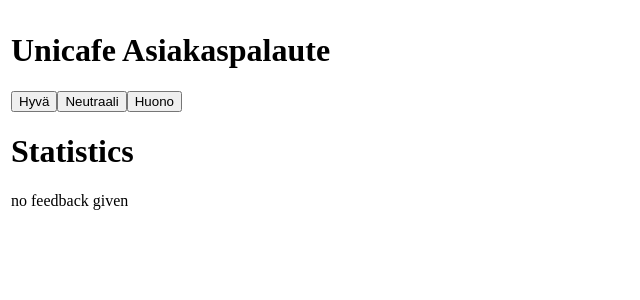
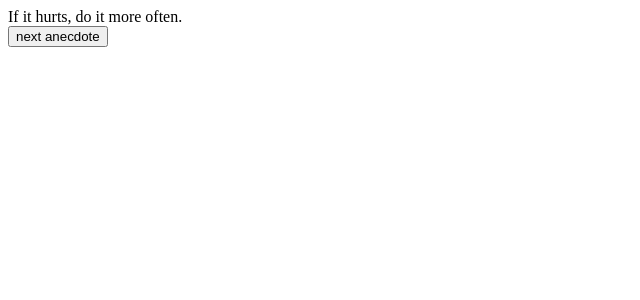
Before and after one commit to AapoPatjas1/React-Osa1, a React (Create React App) app: page / in a window 1280 px wide. Shown: the top 300 px of the page, without its empty margins (0-640 px from the left). Built offline with nearby package versions, Linux system fonts and the light colour scheme.

Commit message:
1.12 valmis

```diff
--- a/src/App.js
+++ b/src/App.js
@@ -1,108 +1,28 @@
-import { toBeDisabled } from '@testing-library/jest-dom/matchers';
-import React, { useState } from 'react';
-const Button = (props) =>{
+import { useState } from 'react'
+
+const App = () => {
+  const anecdotes = [
+    'If it hurts, do it more often.',
+    'Adding manpower to a late software project makes it later!',
+    'The first 90 percent of the code accounts for the first 90 percent of the development time...The remaining 10 percent of the code accounts for the other 90 percent of the development time.',
+    'Any fool can write code that a computer can understand. Good programmers write code that humans can understand.',
+    'Premature optimization is the root of all evil.',
+    'Debugging is twice as hard as writing the code in the first place. Therefore, if you write the code as cleverly as possible, you are, by definition, not smart enough to debug it.',
+    'Programming without an extremely heavy use of console.log is same as if a doctor would refuse to use x-rays or blood tests when dianosing patients.',
+    'The only way to go fast, is to go well.'
+  ]
+
+  const [selected, setSelected] = useState(0)
+  const nappula = () => {
+    const numero = Math.floor(Math.random() * anecdotes.length)
+    setSelected(numero)
+  }
   return (
-    <button onClick={props.moi}>{props.text}</button>
-
-  )
-}
-const StatisticLine = (props) =>{
-return (
-  <p>{props.text} {props.value}</p>
-
-)
-
-}
-const Statistics = (props) => {
-  return(
     <div>
-      <StatisticLine text="all" value ={props.total} />
-      <StatisticLine text="average" value ={props.average} />
-      <StatisticLine text="positive" value ={props.positivePercentage} />
-     </div>
+     <div> {anecdotes[selected]} </div>
+      <button onClick={nappula}>next anecdote</button>
+    </div>
   )
 }
 
-const App = () => {
-  const [good, setGood] = useState(0);
-  const [neutral, setNeutral] = useState(0);
-  const [bad, setBad] = useState(0);
-
-  const handleGoodClick = () => {
-    setGood(good + 1);
-  };
-
-  const handleNeutralClick = () => {
-    setNeutral(neutral + 1);
-  };
-
-  const handleBadClick = () => {
-    setBad(bad + 1);
-  };
-
-  const total = good + neutral + bad;
-  const average = (good - bad) / total || 0;
-  const positivePercentage = (good / total) * 100 || 0;
-  if (good == 0&&neutral == 0&&bad == 0) {
-    return (
-      <table>
-        <thead>
-          <tr>
-            <td>
-        <h1>Unicafe Asiakaspalaute</h1>
-        <Button text="Hyvä" moi={handleGoodClick}/>
-        <Button text="Neutraali" moi={handleNeutralClick}/>
-        <Button text="Huono" moi={handleBadClick}/>
-        <h1>Statistics</h1>
-        no feedback given
-        </td>
-            </tr>
-        </thead>
-      </table>
-    )
-  } else {
-
-    return (
-      <table>
-        <thead>
-          <tr>
-            <th>
-              <h1>give feedback</h1>
-            </th>
-          </tr>
-        </thead>
-        <tbody>
-          <tr>
-            <td>
-            <Button text="Hyvä" moi={handleGoodClick}/>
-            <Button text="Neutraali" moi={handleNeutralClick}/>
-            <Button text="Huono" moi={handleBadClick}/>
-            </td>
-          </tr>
-
-
-        <tr>
-          <th>
-           <h1>Statistiikat</h1>
-          </th>
-        </tr>
-        <tr>
-          <td>
-        <StatisticLine text="Hyvä" value={good} />
-        <StatisticLine text="Neutraali" value={neutral} />
-        <StatisticLine text="Huono" value={bad} />
-        <Statistics
-          average={average}
-          total={total}
-          positivePercentage={positivePercentage}/>
-              </td>
-          </tr>
-      </tbody>
-
-      </table>
-    );
-
-  }
-};
-
-export default App;
+export default App
```
